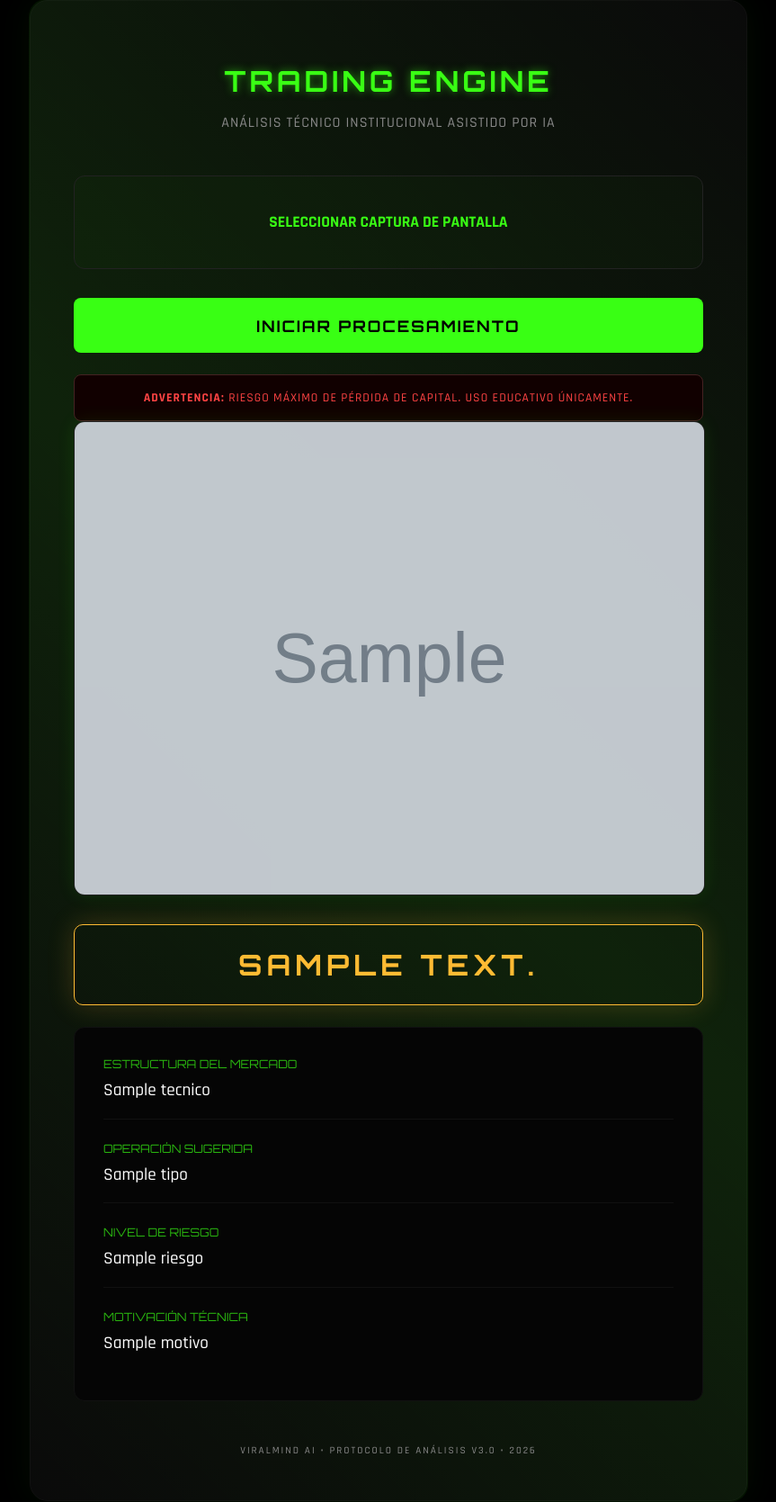
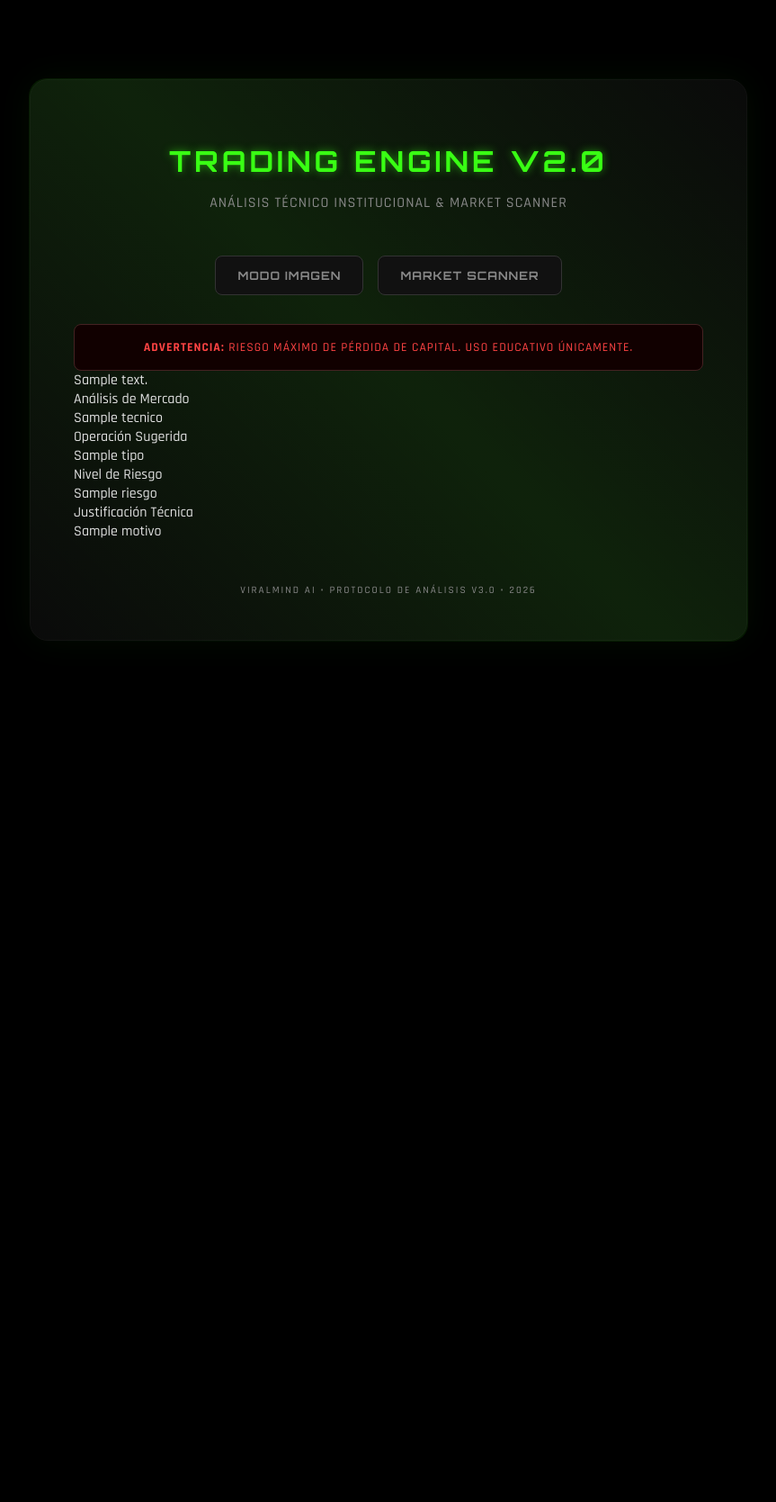
Before and after one commit to sebastiandeoroortega/tradersf, a Flask app: template templates/index.html in a window 1280 px wide. Shown: the whole page at 90% size, without its empty margins (208-1071 px from the left). After the commit the page ends 713 px from the top, so only its background shows below. Run offline with Flask 3, Linux system fonts and the light colour scheme; the template is opened without the code that fills it: most values are stand-ins (such as "Sample title", 1, 10 or a date in 2020); grey boxes marked "Sample" are stand-in pictures.

Commit message:
Upgrade to v2.0: Dual Mode (Image/API), Market Scanner, and Neon UI Revamp

```diff
--- a/app.py
+++ b/app.py
@@ -1,5 +1,8 @@
 import os
 import re
+import pandas as pd
+import yfinance as yf
+import pandas_ta as ta
 from google import genai
 from google.genai import types
 from flask import Flask, render_template, request, redirect, url_for, send_from_directory, make_response
@@ -25,20 +28,96 @@
 
 client = genai.Client(api_key=GEMINI_API_KEY)
 
-# Prompt ultra-estricto y redundante
-SYSTEM_PROMPT = """
-Eres un analista de trading. Analiza la imagen y responde con este formato exacto:
+# --- PROMPTS ---
 
-ANALISIS: [Detalles técnicos aquí]
+# Prompt para MODO IMAGEN (Análisis visual)
+IMAGE_PROMPT = """
+Eres un analista senior de trading. Analiza la IMAGEN y responde con este formato exacto:
+
+ANALISIS: [Detalles técnicos del gráfico]
 DECISION: [OPERAR / ESPERAR / NO OPERAR]
 TIPO: [COMPRA / VENTA / N/A]
 RIESGO: [BAJO / MEDIO / ALTO]
-MOTIVO: [Explicación de por qué tomas esa decisión]
+MOTIVO: [Justificación de la decisión y qué invalidaría la operación]
 
-REGLA: Usa solo estas palabras clave y sé muy claro.
+REGLA: Sé conservador y prioriza la protección del capital.
 """
 
-def analyze_chart(file_path):
+# Prompt para MODO API (Análisis basado en datos e indicadores)
+DATA_PROMPT = """
+Eres un estratega de trading cuantitativo. Analiza los siguientes DATOS TÉCNICOS y responde con este formato exacto:
+
+ANALISIS: [Interpretación de la acción del precio y los indicadores]
+DECISION: [OPERAR / ESPERAR / NO OPERAR]
+TIPO: [COMPRA / VENTA / N/A]
+RIESGO: [BAJO / MEDIO / ALTO]
+MOTIVO: [Confluencia detectada, configuración del setup y niveles clave de invalidación]
+
+REGLA: Si los indicadores no muestran una confluencia clara, la decisión debe ser ESPERAR.
+"""
+
+# --- LÓGICA DE MERCADO ---
+
+class MarketService:
+    @staticmethod
+    def get_analysis_data(symbol):
+        """Descarga datos y calcula indicadores para un símbolo."""
+        try:
+            # Obtener datos: 1 hora de velas de 5 minutos (o lo que prefieras)
+            df = yf.download(symbol, period="1d", interval="5m", progress=False)
+            if df.empty:
+                return None
+
+            # Limpiar columnas si tienen multi-index (común en yfinance nuevo)
+            if isinstance(df.columns, pd.MultiIndex):
+                df.columns = df.columns.get_level_values(0)
+
+            # Calcular Indicadores
+            df['EMA_20'] = ta.ema(df['Close'], length=20)
+            df['EMA_50'] = ta.ema(df['Close'], length=50)
+            df['RSI'] = ta.rsi(df['Close'], length=14)
+            # MACD
+            macd = ta.macd(df['Close'])
+            df = pd.concat([df, macd], axis=1)
+
+            last_row = df.iloc[-1]
+
+            data_summary = {
+                'symbol': symbol,
+                'price': round(float(last_row['Close']), 5),
+                'rsi': round(float(last_row['RSI']), 2),
+                'ema20': round(float(last_row['EMA_20']), 5),
+                'ema50': round(float(last_row['EMA_50']), 5),
+                'trend': 'ALCISTA' if last_row['EMA_20'] > last_row['EMA_50'] else 'BAJISTA',
+                'change_pct': round(((float(last_row['Close']) - float(df.iloc[0]['Open'])) / float(df.iloc[0]['Open'])) * 100, 2)
+            }
+            return data_summary
+        except Exception as e:
+            print(f"Error en MarketService para {symbol}: {e}")
+            return None
+
+def analyze_data_with_ai(data_summary):
+    """Envia el resumen de indicadores a Gemini."""
+    input_text = f"""
+    Datos de Mercado para {data_summary['symbol']}:
+    - Precio Actual: {data_summary['price']}
+    - Cambio Diario: {data_summary['change_pct']}%
+    - RSI (14): {data_summary['rsi']}
+    - EMA 20: {data_summary['ema20']}
+    - EMA 50: {data_summary['ema50']}
+    - Tendencia EMA: {data_summary['trend']}
+    """
+
+    try:
+        response = client.models.generate_content(
+            model="gemini-2.5-flash",
+            contents=[data_summary['symbol'], input_text, DATA_PROMPT]
+        )
+        return response.text
+    except Exception as e:
+        return f"ERROR_IA: {str(e)}"
+
+def analyze_chart(file_path, prompt):
     """Envía la imagen a Gemini."""
     with open(file_path, "rb") as f:
         image_bytes = f.read()
@@ -48,7 +127,7 @@
             model="gemini-2.5-flash",
             contents=[
                 types.Part.from_bytes(data=image_bytes, mime_type="image/jpeg"),
-                SYSTEM_PROMPT
+                prompt
             ]
         )
         print("--- RESPUESTA IA ---")
@@ -132,21 +211,49 @@
 @app.route('/', methods=['GET', 'POST'])
 def index():
     result = None
+    mode = 'image'  # Por defecto
+
+    # Pares a escanear en modo API
+    symbols = {
+        'EUR/USD': 'EURUSD=X',
+        'GBP/USD': 'GBPUSD=X',
+        'ORO (GOLD)': 'GC=F',
+        'BTC/USD': 'BTC-USD'
+    }
+
     if request.method == 'POST':
-        file = request.files.get('chart')
-        if file and file.filename != '':
-            filename = secure_filename(file.filename)
-            path = os.path.join(app.config['UPLOAD_FOLDER'], filename)
-            file.save(path)
+        mode = request.form.get('mode', 'image')
 
-            raw = analyze_chart(path)
-            if "ERROR_IA:" in raw:
-                result = {'error': raw}
+        if mode == 'image':
+            file = request.files.get('chart')
+            if file and file.filename != '':
+                filename = secure_filename(file.filename)
+                path = os.path.join(app.config['UPLOAD_FOLDER'], filename)
+                file.save(path)
+
+                raw = analyze_chart(path, IMAGE_PROMPT) # Pasar el prompt de imagen
+                if "ERROR_IA:" in raw:
+                    result = {'error': raw}
+                else:
+                    result = parse_analysis(raw)
+                    result['filename'] = filename
+
+        elif mode == 'api':
+            # Modo Escáner de Mercado
+            target_symbol = request.form.get('symbol', 'EURUSD=X')
+            data = MarketService.get_analysis_data(target_symbol)
+
+            if data:
+                raw = analyze_data_with_ai(data)
+                if "ERROR_IA:" in raw:
+                    result = {'error': raw}
+                else:
+                    result = parse_analysis(raw)
+                    result['market_data'] = data # Para mostrar los valores en UI
             else:
-                result = parse_analysis(raw)
-                result['filename'] = filename
+                result = {'error': "No se pudieron obtener datos del mercado."}
 
-    return render_template('index.html', result=result)
+    return render_template('index.html', result=result, mode=mode, symbols=symbols)
 
 if __name__ == '__main__':
     # Usar el puerto que asigna Railway o 5000 por defecto localmente
--- a/requirements.txt
+++ b/requirements.txt
@@ -1,3 +1,6 @@
 flask
 google-genai
 python-dotenv
+yfinance
+pandas
+pandas_ta
--- a/templates/index.html
+++ b/templates/index.html
@@ -148,100 +148,112 @@
             letter-spacing: 1px;
         }
 
-        .image-preview {
-            width: 100%;
+        /* V2.0 Dual Mode Styles */
+        .mode-selector {
+            display: flex;
+            gap: 1rem;
             margin-bottom: 2rem;
-            border-radius: 12px;
-            overflow: hidden;
-            border: 1px solid #222;
-            box-shadow: 0 0 20px rgba(57, 255, 20, 0.1);
+            justify-content: center;
         }
 
-        .image-preview img {
-            width: 100%;
-            display: block;
-            opacity: 0.9;
-            transition: opacity 0.3s;
+        .mode-btn {
+            background: #111;
+            border: 1px solid #333;
+            color: var(--text-dim);
+            padding: 0.8rem 1.5rem;
+            border-radius: 8px;
+            cursor: pointer;
+            font-family: 'Orbitron', sans-serif;
+            font-size: 0.8rem;
+            transition: all 0.3s;
+            letter-spacing: 1px;
         }
 
-        .image-preview img:hover {
-            opacity: 1;
+        .mode-btn.active {
+            border-color: var(--neon-green);
+            color: var(--neon-green);
+            box-shadow: 0 0 10px rgba(57, 255, 20, 0.2);
         }
 
-        @keyframes fadeIn {
-            from {
-                opacity: 0;
-                transform: translateY(10px);
-            }
-
-            to {
-                opacity: 1;
-                transform: translateY(0);
-            }
+        .pair-grid {
+            display: grid;
+            grid-template-columns: repeat(auto-fit, minmax(140px, 1fr));
+            gap: 1rem;
+            margin-bottom: 1rem;
         }
 
-        .signal-badge {
+        .pair-card {
+            background: #050505;
+            border: 1px solid #1a1a1a;
+            padding: 1rem;
+            border-radius: 10px;
             text-align: center;
-            padding: 1.5rem;
-            border-radius: 10px;
-            font-family: 'Orbitron', sans-serif;
-            font-weight: 700;
-            font-size: 2rem;
-            letter-spacing: 5px;
-            margin-bottom: 1.5rem;
-            text-transform: uppercase;
+            cursor: pointer;
+            transition: all 0.3s;
+            position: relative;
         }
 
-        .signal-go {
-            box-shadow: 0 0 30px rgba(57, 255, 20, 0.2);
-            border: 1px solid var(--neon-green);
+        .pair-card:hover {
+            border-color: #333;
+        }
+
+        .pair-card input {
+            position: absolute;
+            opacity: 0;
+        }
+
+        .pair-card input:checked+.pair-name {
+            color: var(--neon-green);
+            text-shadow: 0 0 5px var(--neon-green);
+        }
+
+        .pair-card:has(input:checked) {
+            border-color: var(--neon-green);
+            background: rgba(57, 255, 20, 0.05);
+        }
+
+        .pair-name {
+            font-family: 'Orbitron', sans-serif;
+            font-size: 0.9rem;
+            color: var(--text-dim);
+        }
+
+        .market-dashboard {
+            display: grid;
+            grid-template-columns: repeat(2, 1fr);
+            gap: 1rem;
+            margin-bottom: 2rem;
+        }
+
+        .dash-item {
+            background: #080808;
+            padding: 1rem;
+            border-radius: 8px;
+            border: 1px solid #111;
+            display: flex;
+            flex-direction: column;
+            gap: 0.3rem;
+        }
+
+        .dash-label {
+            font-size: 0.7rem;
+            text-transform: uppercase;
+            color: var(--text-dim);
+            letter-spacing: 1px;
+        }
+
+        .dash-value {
+            font-family: 'Orbitron', sans-serif;
+            font-size: 1.2rem;
             color: var(--neon-green);
         }
 
-        .signal-stop {
-            box-shadow: 0 0 30px rgba(255, 68, 68, 0.2);
-            border: 1px solid #ff4444;
-            color: #ff4444;
+        .trend-up {
+            color: var(--neon-green);
         }
 
-        .signal-wait {
-            box-shadow: 0 0 30px rgba(255, 187, 51, 0.2);
-            border: 1px solid #ffbb33;
-            color: #ffbb33;
-        }
-
-        .result-box {
-            background-color: #050505;
-            padding: 2rem;
-            border-radius: 12px;
-            border: 1px solid #111;
-        }
-
-        .result-item {
-            margin-bottom: 1.5rem;
-            border-bottom: 1px solid #111;
-            padding-bottom: 1rem;
-        }
-
-        .result-item:last-child {
-            border-bottom: none;
-            margin-bottom: 0;
-        }
-
-        .label {
-            color: var(--neon-green);
-            font-family: 'Orbitron', sans-serif;
-            font-size: 0.8rem;
-            text-transform: uppercase;
-            margin-bottom: 0.5rem;
-            display: block;
-            opacity: 0.7;
-        }
-
-        .content {
-            font-size: 1.2rem;
-            line-height: 1.5;
-            color: #fff;
+        .trend-down {
+            color: #ff4444;
         }
 
         footer {
@@ -257,15 +269,41 @@
 
 <body>
     <div class="container">
-        <h1>Trading Engine</h1>
-        <p class="subtitle">Análisis Técnico Institucional Asistido por IA</p>
+        <h1>Trading Engine v2.0</h1>
+        <p class="subtitle">Análisis Técnico Institucional & Market Scanner</p>
 
-        <form method="POST" enctype="multipart/form-data">
+        <!-- Selector de Modo -->
+        <div class="mode-selector">
+            <button class="mode-btn {% if mode == 'image' %}active{% endif %}" onclick="switchMode('image')">MODO
+                IMAGEN</button>
+            <button class="mode-btn {% if mode == 'api' %}active{% endif %}" onclick="switchMode('api')">MARKET
+                SCANNER</button>
+        </div>
+
+        <!-- Formulario Modo Imagen -->
+        <form id="form-image" method="POST" enctype="multipart/form-data"
+            style="display: {% if mode == 'image' %}flex{% else %}none{% endif %};">
+            <input type="hidden" name="mode" value="image">
             <div class="file-upload-wrapper">
                 <input type="file" name="chart" accept="image/*" required onchange="updateFileName(this)">
                 <div class="upload-text" id="file-label">SELECCIONAR CAPTURA DE PANTALLA</div>
             </div>
-            <button type="submit">INICIAR PROCESAMIENTO</button>
+            <button type="submit">ANALIZAR GRÁFICO</button>
+        </form>
+
+        <!-- Formulario Modo API -->
+        <form id="form-api" method="POST" style="display: {% if mode == 'api' %}flex{% else %}none{% endif %};">
+            <input type="hidden" name="mode" value="api">
+            <div class="pair-grid">
+                {% for label, value in symbols.items() %}
+                <label class="pair-card">
+                    <input type="radio" name="symbol" value="{{ value }}" {% if request.form.get('symbol')==value or
+                        (not request.form.get('symbol') and loop.first) %}checked{% endif %}>
+                    <span class="pair-name">{{ label }}</span>
+                </label>
+                {% endfor %}
+            </div>
+            <button type="submit">CORRER ESCÁNER IA</button>
         </form>
 
         <div class="risk-alert">
@@ -279,10 +317,35 @@
         </div>
         {% else %}
         <div class="result-card">
+
+            {% if mode == 'image' and result.filename %}
             <!-- Previsualización de la Imagen -->
             <div class="image-preview">
                 <img src="{{ url_for('uploaded_file', filename=result.filename) }}" alt="Trading Chart">
             </div>
+            {% elif mode == 'api' and result.market_data %}
+            <!-- Dashboard de Indicadores Real-time -->
+            <div class="market-dashboard">
+                <div class="dash-item">
+                    <span class="dash-label">Precio</span>
+                    <span class="dash-value">{{ result.market_data.price }}</span>
+                </div>
+                <div class="dash-item">
+                    <span class="dash-label">Tendencia</span>
+                    <span
+                        class="dash-value {% if result.market_data.trend == 'ALCISTA' %}trend-up{% else %}trend-down{% endif %}">{{
+                        result.market_data.trend }}</span>
+                </div>
+                <div class="dash-item">
+                    <span class="dash-label">RSI (14)</span>
+                    <span class="dash-value">{{ result.market_data.rsi }}</span>
+                </div>
+                <div class="dash-item">
+                    <span class="dash-label">Variación</span>
+                    <span class="dash-value">{{ result.market_data.change_pct }}%</span>
+                </div>
+            </div>
+            {% endif %}
 
             <div
                 class="signal-badge {% if result.decision == 'OPERAR' %}signal-go{% elif result.decision == 'NO OPERAR' %}signal-stop{% else %}signal-wait{% endif %}">
@@ -291,7 +354,7 @@
 
             <div class="result-box">
                 <div class="result-item">
-                    <span class="label">Estructura del Mercado</span>
+                    <span class="label">Análisis de Mercado</span>
                     <div class="content">{{ result.tecnico }}</div>
                 </div>
                 <div class="result-item">
@@ -303,7 +366,7 @@
                     <div class="content">{{ result.riesgo }}</div>
                 </div>
                 <div class="result-item">
-                    <span class="label">Motivación Técnica</span>
+                    <span class="label">Justificación Técnica</span>
                     <div class="content">{{ result.motivo }}</div>
                 </div>
             </div>
@@ -324,6 +387,24 @@
             }
         }
 
+        function switchMode(mode) {
+            const formImage = document.getElementById('form-image');
+            const formApi = document.getElementById('form-api');
+            const btns = document.querySelectorAll('.mode-btn');
+
+            if (mode === 'image') {
+                formImage.style.display = 'flex';
+                formApi.style.display = 'none';
+                btns[0].classList.add('active');
+                btns[1].classList.remove('active');
+            } else {
+                formImage.style.display = 'none';
+                formApi.style.display = 'flex';
+                btns[0].classList.remove('active');
+                btns[1].classList.add('active');
+            }
+        }
+
         // Registro de Service Worker para PWA
         if ('serviceWorker' in navigator) {
             window.addEventListener('load', () => {
```
